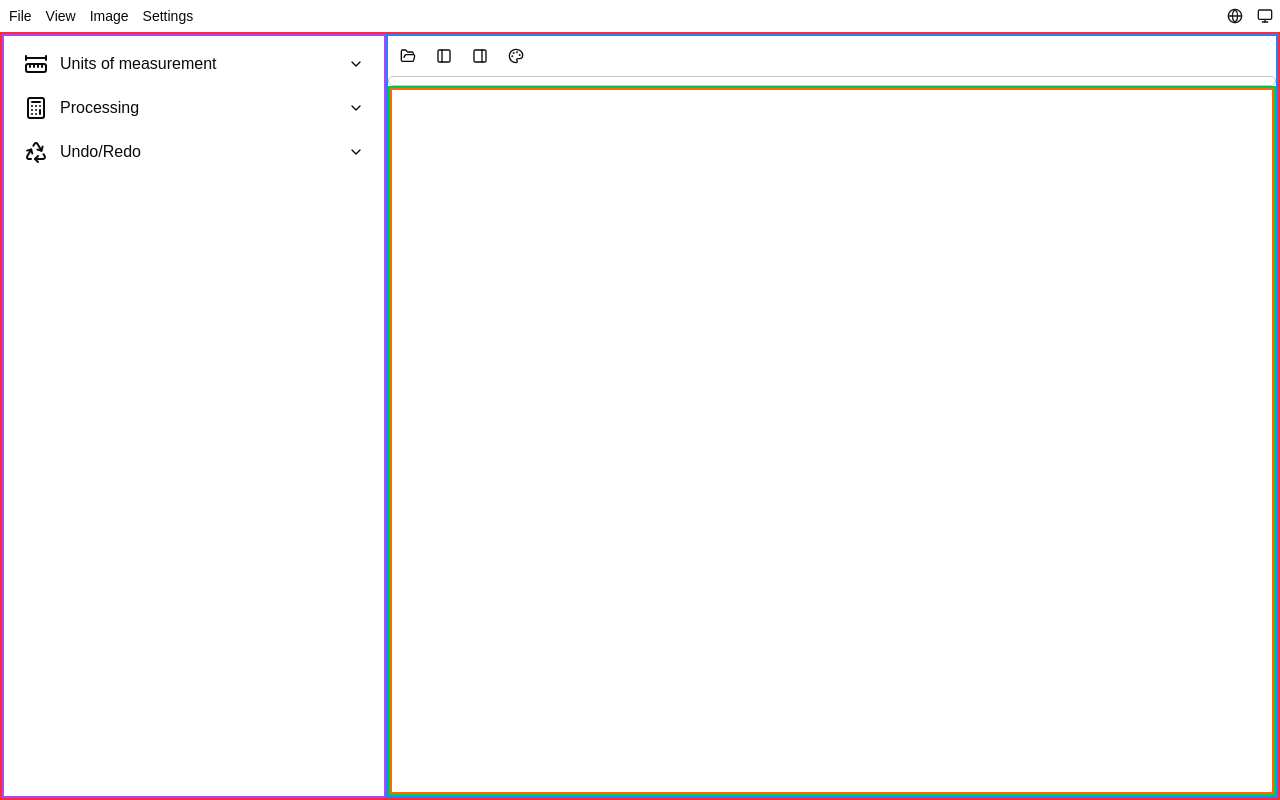
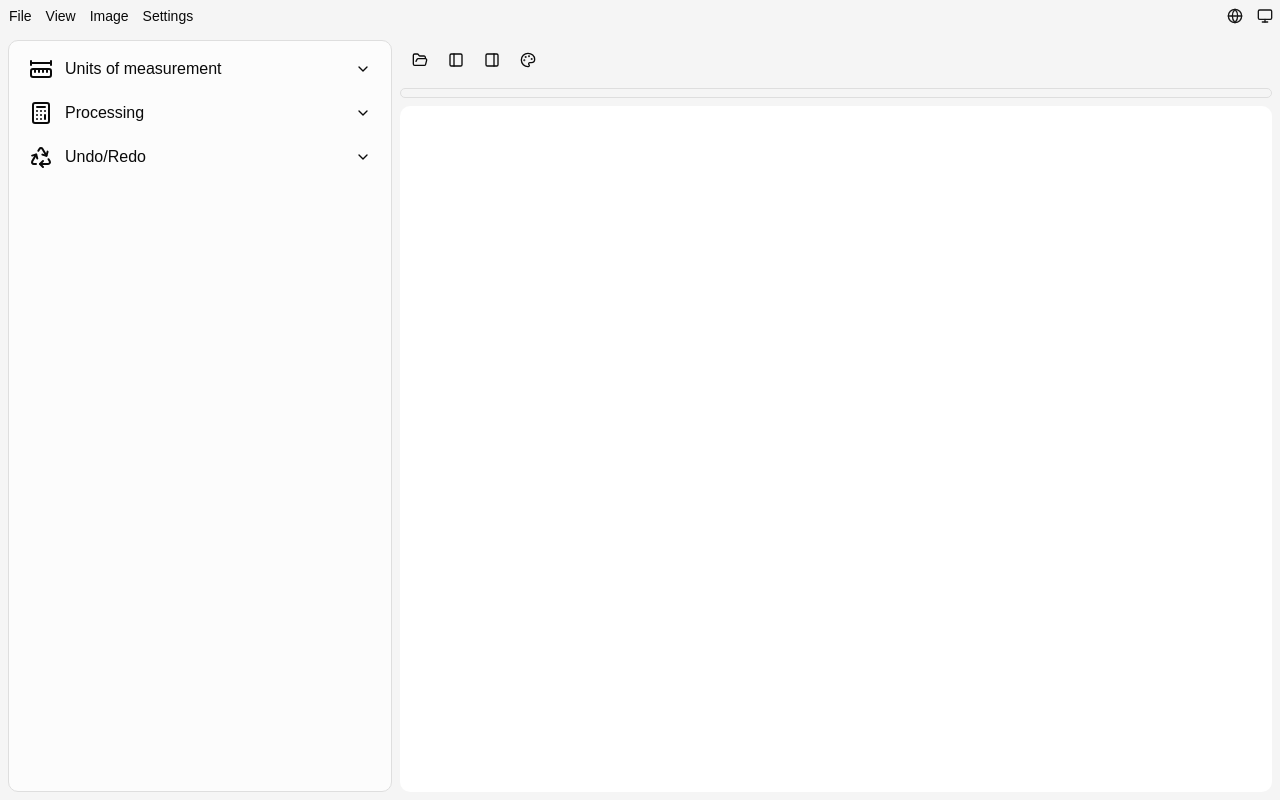
Before and after one commit to teodorro/gpr-dowser, a React (Vite) app: page / in a window 1280 px wide. Built offline with nearby package versions, Linux system fonts and the light colour scheme.

Commit message:
style: UI style update

```diff
--- a/src/App.tsx
+++ b/src/App.tsx
@@ -27,12 +27,12 @@ function App() {
       </div>
 
       <Toaster />
-      <div className="flex flex-row flex-1 min-h-0 border-red-500 border-solid border-2">
+      <div className="flex flex-row flex-1 min-h-0 gap-2 p-2">
         <Sidebar />
-        <div className="flex flex-col flex-1 min-w-0 border-blue-500 border-solid border-2">
+        <div className="flex flex-col flex-1 min-w-0 gap-2">
           <ButtonsBar />
           <FileTabs />
-          <div className="flex flex-row flex-1 min-w-0 min-h-0 border-green-500 border-solid border-2">
+          <div className="flex flex-row flex-1 min-w-0 min-h-0 gap-2">
             <BScan />
             <AScan />
           </div>
--- a/src/features/AScan.tsx
+++ b/src/features/AScan.tsx
@@ -23,7 +23,7 @@ export default function AScan() {
   if (!aScanVisible || !store) return null;
 
   return (
-    <div className="flex flex-col w-2xs border-pink-500 border-solid border-2">
+    <div className="flex flex-col w-2xs shrink-0">
       <AScanInternal store={store} />
     </div>
   );
@@ -51,7 +51,7 @@ const AScanInternal = ({ store }: { store: DataStore }) => {
   return (
     <div
       ref={setContainer}
-      className="relative flex flex-col flex-1 min-w-0 min-h-0 overflow-hidden bg-background text-foreground"
+      className="relative flex flex-col flex-1 min-w-0 min-h-0 overflow-hidden rounded-lg bg-scan text-scan-foreground shadow-sm"
     >
       <AScanChart
         displayBuffer={displayBuffer}
--- a/src/features/b-scan/BScan.tsx
+++ b/src/features/b-scan/BScan.tsx
@@ -26,7 +26,7 @@ export default function BScan() {
 
   if (!store) {
     return (
-      <div className="flex flex-col flex-1 min-w-0 min-h-0 border-orange-500 border-solid border-2 bg-background text-foreground" />
+      <div className="flex flex-col flex-1 min-w-0 min-h-0 rounded-lg bg-scan text-scan-foreground" />
     );
   }
 
@@ -96,10 +96,10 @@ function BScanInternal({ store }: { store: DataStore }) {
     if (!ctx) return;
 
     const backgroundColor = getComputedStyle(canvas)
-      .getPropertyValue('--background')
+      .getPropertyValue('--scan')
       .trim();
     const foregroundColor = getComputedStyle(canvas)
-      .getPropertyValue('--foreground')
+      .getPropertyValue('--scan-foreground')
       .trim();
 
     const dpr = window.devicePixelRatio || 1;
@@ -428,7 +428,7 @@ function BScanInternal({ store }: { store: DataStore }) {
   }, [bScan, setDisplayBuffer]);
 
   return (
-    <div className="relative flex flex-col flex-1 min-w-0 min-h-0 overflow-hidden border-orange-500 border-solid border-2 bg-background text-foreground">
+    <div className="relative flex flex-col flex-1 min-w-0 min-h-0 overflow-hidden rounded-lg bg-scan text-scan-foreground shadow-sm">
       <canvas
         ref={canvasRef}
         className="absolute inset-0 block w-full h-full"
--- a/src/features/sidebar/Sidebar.tsx
+++ b/src/features/sidebar/Sidebar.tsx
@@ -17,7 +17,7 @@ const Sidebar = () => {
   if (!sideBarVisible) return null;
 
   return (
-    <div className="flex flex-col min-h-0 w-sm shrink-0 border-purple-500 border-solid border-2">
+    <div className="flex flex-col min-h-0 w-sm shrink-0 rounded-lg border border-border bg-sidebar text-sidebar-foreground">
       <nav className="flex flex-col flex-1 gap-1 p-2 overflow-y-auto">
         <NavItem
           icon={<RulerDimensionLineIcon />}
--- a/src/index.css
+++ b/src/index.css
@@ -37,6 +37,8 @@
   --color-popover: var(--popover);
   --color-card-foreground: var(--card-foreground);
   --color-card: var(--card);
+  --color-scan-foreground: var(--scan-foreground);
+  --color-scan: var(--scan);
   --color-foreground: var(--foreground);
   --color-background: var(--background);
   --radius-sm: calc(var(--radius) * 0.6);
@@ -49,23 +51,27 @@
 }
 
 :root {
-  --background: oklch(1 0 0);
+  --background: oklch(0.97 0 0);
   --foreground: oklch(0.145 0 0);
-  --card: oklch(1 0 0);
+  --card: oklch(0.99 0 0);
   --card-foreground: oklch(0.145 0 0);
-  --popover: oklch(1 0 0);
+  /* B-scan / A-scan surfaces stay pure black & white, independent of the
+     gray app chrome. */
+  --scan: oklch(1 0 0);
+  --scan-foreground: oklch(0.145 0 0);
+  --popover: oklch(0.99 0 0);
   --popover-foreground: oklch(0.145 0 0);
   --primary: oklch(0.205 0 0);
   --primary-foreground: oklch(0.985 0 0);
-  --secondary: oklch(0.87 0 0);
+  --secondary: oklch(0.9 0 0);
   --secondary-foreground: oklch(0.205 0 0);
-  --muted: oklch(0.97 0 0);
+  --muted: oklch(0.94 0 0);
   --muted-foreground: oklch(0.556 0 0);
-  --accent: oklch(0.97 0 0);
+  --accent: oklch(0.94 0 0);
   --accent-foreground: oklch(0.205 0 0);
   --destructive: oklch(0.577 0.245 27.325);
-  --border: oklch(0.822 0 0);
-  --input: oklch(0.922 0 0);
+  --border: oklch(0.9 0 0);
+  --input: oklch(0.9 0 0);
   --ring: oklch(0.708 0 0);
   --chart-1: oklch(0.87 0 0);
   --chart-2: oklch(0.556 0 0);
@@ -73,7 +79,7 @@
   --chart-4: oklch(0.371 0 0);
   --chart-5: oklch(0.269 0 0);
   --radius: 0.625rem;
-  --sidebar: oklch(0.885 0 0);
+  --sidebar: oklch(0.99 0 0);
   --sidebar-foreground: oklch(0.145 0 0);
   --sidebar-primary: oklch(0.205 0 0);
   --sidebar-primary-foreground: oklch(0.985 0 0);
@@ -84,11 +90,15 @@
 }
 
 .dark {
-  --background: oklch(0.145 0 0);
+  --background: oklch(0.205 0 0);
   --foreground: oklch(0.985 0 0);
-  --card: oklch(0.205 0 0);
+  --card: oklch(0.245 0 0);
   --card-foreground: oklch(0.985 0 0);
-  --popover: oklch(0.205 0 0);
+  /* B-scan / A-scan surfaces stay pure black & white, independent of the
+     gray app chrome. */
+  --scan: oklch(0.145 0 0);
+  --scan-foreground: oklch(0.985 0 0);
+  --popover: oklch(0.245 0 0);
   --popover-foreground: oklch(0.985 0 0);
   --primary: oklch(0.922 0 0);
   --primary-foreground: oklch(0.205 0 0);
@@ -99,15 +109,15 @@
   --accent: oklch(0.269 0 0);
   --accent-foreground: oklch(0.985 0 0);
   --destructive: oklch(0.704 0.191 22.216);
-  --border: oklch(1 0 0 / 20%);
-  --input: oklch(1 0 0 / 25%);
+  --border: oklch(1 0 0 / 12%);
+  --input: oklch(1 0 0 / 15%);
   --ring: oklch(0.556 0 0);
   --chart-1: oklch(0.87 0 0);
   --chart-2: oklch(0.556 0 0);
   --chart-3: oklch(0.439 0 0);
   --chart-4: oklch(0.371 0 0);
   --chart-5: oklch(0.269 0 0);
-  --sidebar: oklch(0.205 0 0);
+  --sidebar: oklch(0.245 0 0);
   --sidebar-foreground: oklch(0.985 0 0);
   --sidebar-primary: oklch(0.488 0.243 264.376);
   --sidebar-primary-foreground: oklch(0.985 0 0);
```
